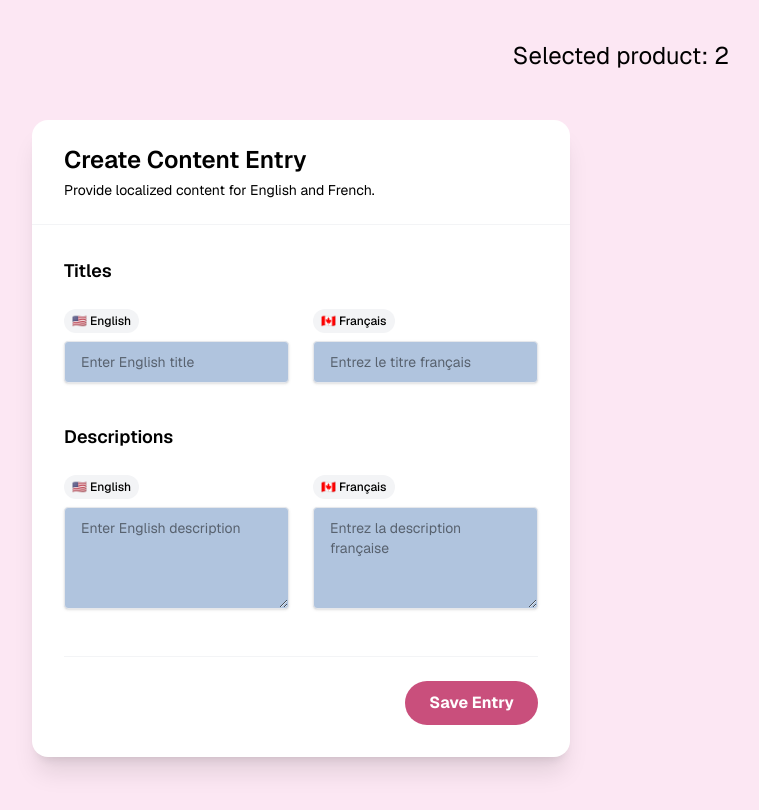
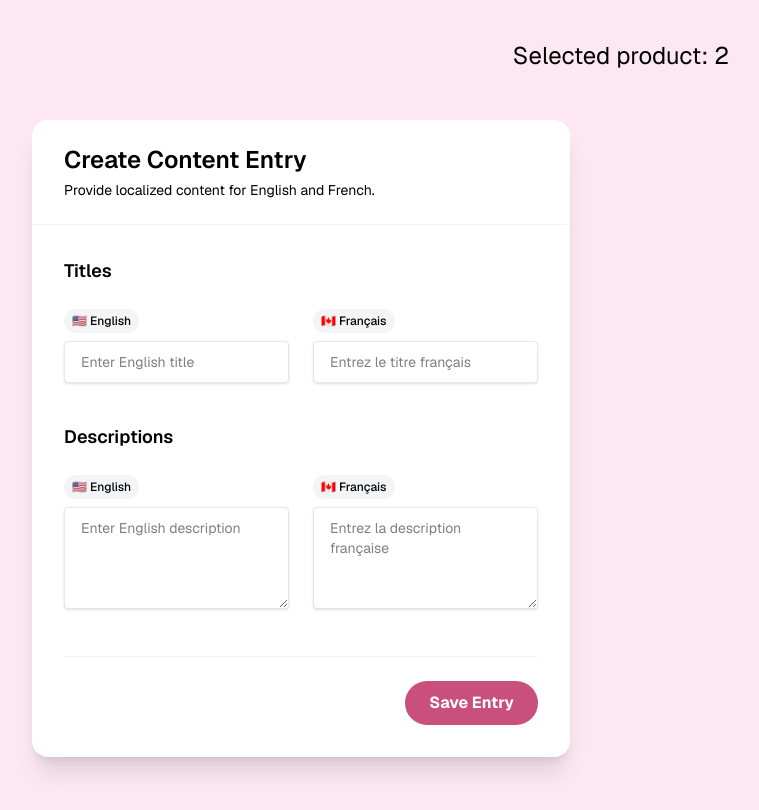
Before and after one commit to begarland/next-iframe-poc, a Next.js app: page / in a window 1280 px wide. Shown: the top 810 px of the page, without its empty margins (19-778 px from the left). Built offline with nearby package versions, Linux system fonts and the light colour scheme; no server answers.

Commit message:
update css

```diff
--- a/src/app/globals.css
+++ b/src/app/globals.css
@@ -36,7 +36,7 @@ body {
 
 input,
 textarea {
-  background-color: lightsteelblue;
+  background-color: white;
   color: black;
 
   border-radius: 4px;
```
